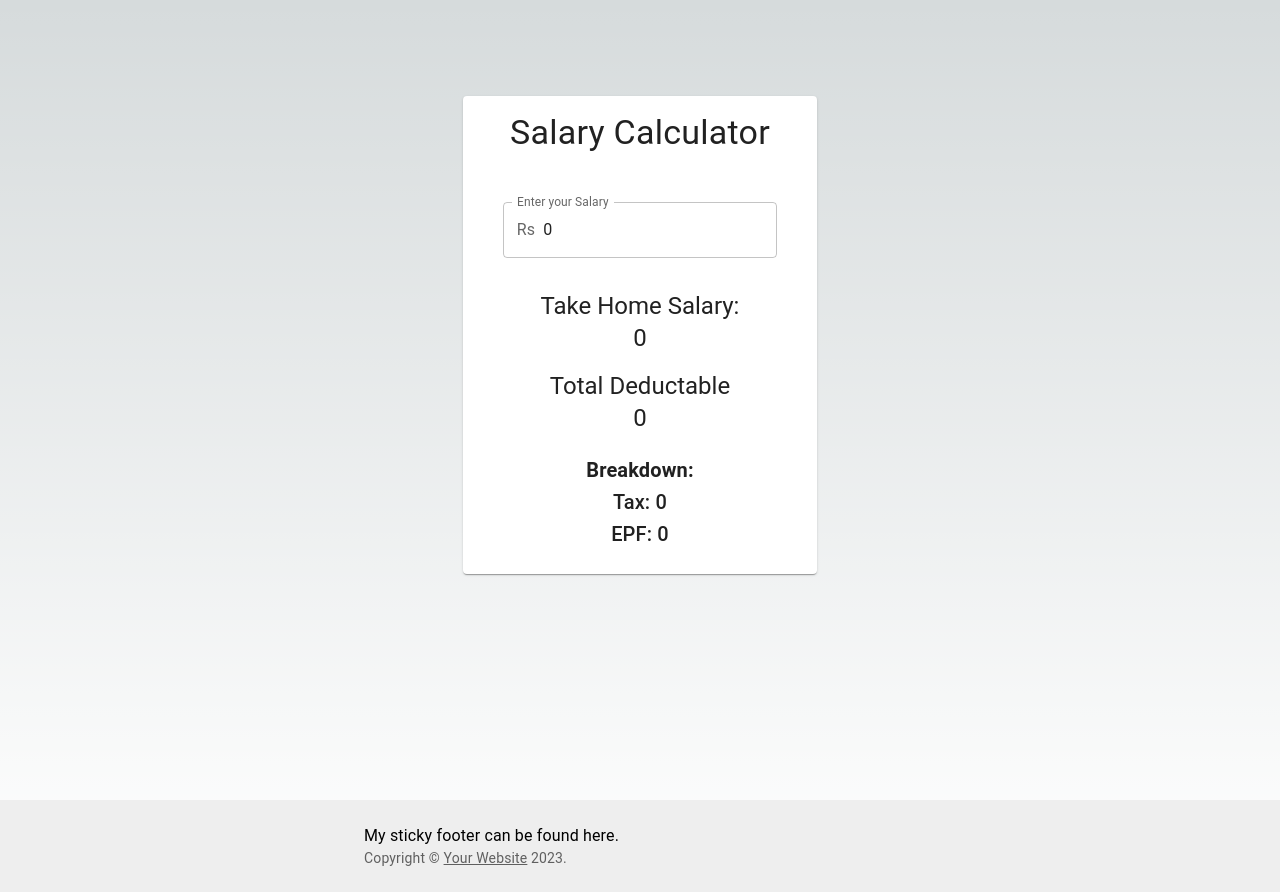
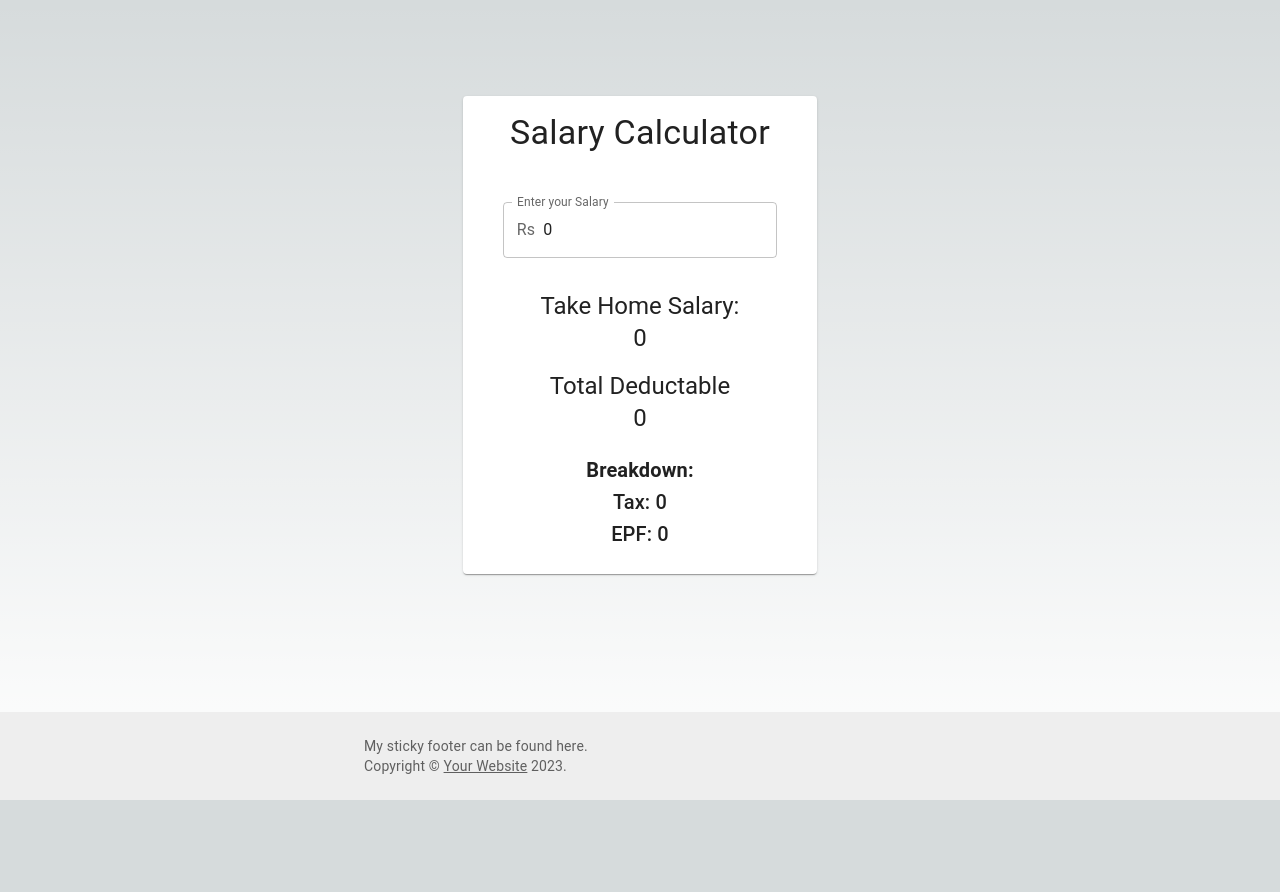
Before and after one commit to MaheeGamage/sl-salary-calculator, a Next.js app: page / in a window 1280 px wide. After the commit the page ends 800 px from the top, so only its background shows below. Built offline with nearby package versions, Linux system fonts and the light colour scheme.

Commit message:
Sticker footer added

```diff
--- a/src/components/StickyFooter.tsx
+++ b/src/components/StickyFooter.tsx
@@ -26,31 +26,16 @@ const defaultTheme = createTheme();
 
 export default function StickyFooter() {
   return (
-    // <ThemeProvider theme={defaultTheme}>
-    //   <Box
-    //     sx={{
-    //       display: 'flex',
-    //       flexDirection: 'column',
-    //       minHeight: '100vh',
-    //     }}
-    //   >
-    //     <CssBaseline />
-    //     <Container component="main" sx={{ mt: 8, mb: 2 }} maxWidth="sm">
-    //       <Typography variant="h2" component="h1" gutterBottom>
-    //         Sticky footer
-    //       </Typography>
-    //       <Typography variant="h5" component="h2" gutterBottom>
-    //         {'Pin a footer to the bottom of the viewport.'}
-    //         {'The footer will move as the main element of the page grows.'}
-    //       </Typography>
-    //       <Typography variant="body1">Sticky footer placeholder.</Typography>
-    //     </Container>
     <Box
       component="footer"
       sx={{
+        position: "fixed",
+        bottom: 0,
         py: 3,
+
         px: 2,
         mt: 'auto',
+        width: '100%',
         backgroundColor: (theme) =>
           theme.palette.mode === 'light'
             ? theme.palette.grey[200]
@@ -58,13 +43,11 @@ export default function StickyFooter() {
       }}
     >
       <Container maxWidth="sm">
-            <Typography variant="body1">
+        <Typography variant="body2" color="text.secondary">
           My sticky footer can be found here.
         </Typography>
         <Copyright />
       </Container>
     </Box>
-    //  </Box>
-    // </ThemeProvider>
   );
 }
```
Lines whose indentation alone changed are shown as unchanged.
